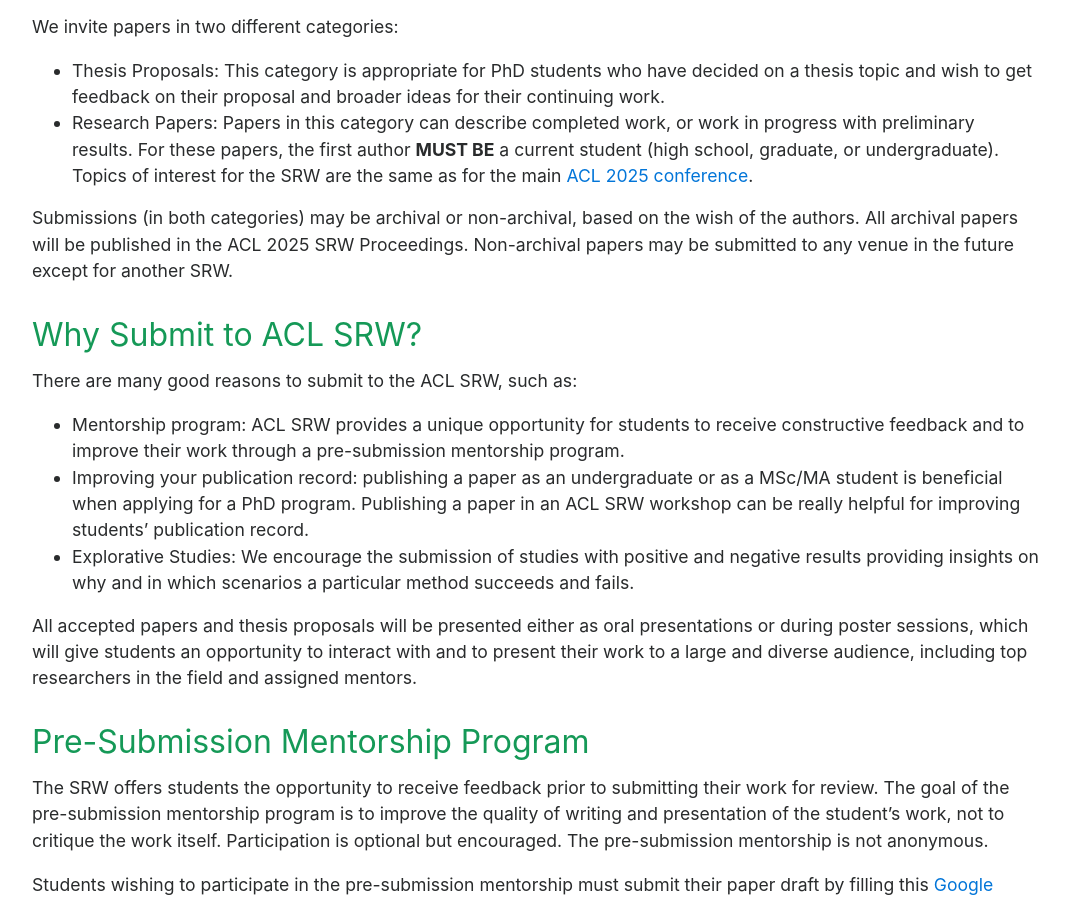
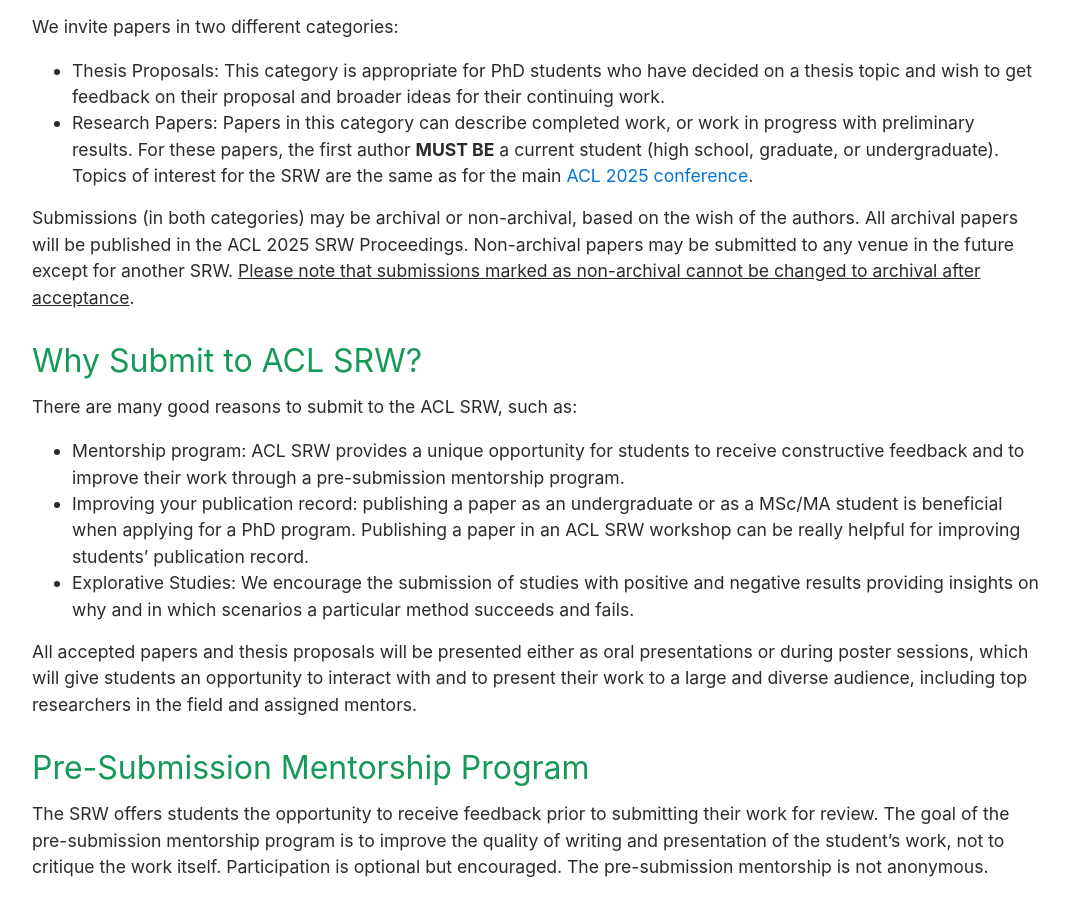
Before and after one commit to acl2025-srw/acl2025-srw.github.io, a Jekyll site: the page built from cfp.md, in a window 1280 px wide and 900 px high, scrolled down 1263 px. Shown: the whole window, without its empty margins (104-1173 px from the left). Built offline with Jekyll 4.4.1, drawn with Linux system fonts in a browser that asks for light colours.

Commit message:
non-archival

```diff
--- a/cfp.md
+++ b/cfp.md
@@ -36,7 +36,7 @@
 - Thesis Proposals: This category is appropriate for PhD students who have decided on a thesis topic and wish to get feedback on their proposal and broader ideas for their continuing work.
 - Research Papers: Papers in this category can describe completed work, or work in progress with preliminary results. For these papers, the first author **MUST BE** a current student (high school, graduate, or undergraduate). Topics of interest for the SRW are the same as for the main <a href="https://2025.aclweb.org/calls/main_conference_papers/">ACL 2025 conference</a>.
 
-Submissions (in both categories) may be archival or non-archival, based on the wish of the authors. All archival papers will be published in the ACL 2025 SRW Proceedings. Non-archival papers may be submitted to any venue in the future except for another SRW.
+Submissions (in both categories) may be archival or non-archival, based on the wish of the authors. All archival papers will be published in the ACL 2025 SRW Proceedings. Non-archival papers may be submitted to any venue in the future except for another SRW. <u>Please note that submissions marked as non-archival cannot be changed to archival after acceptance</u>.
 
 ## Why Submit to ACL SRW?
 
```
